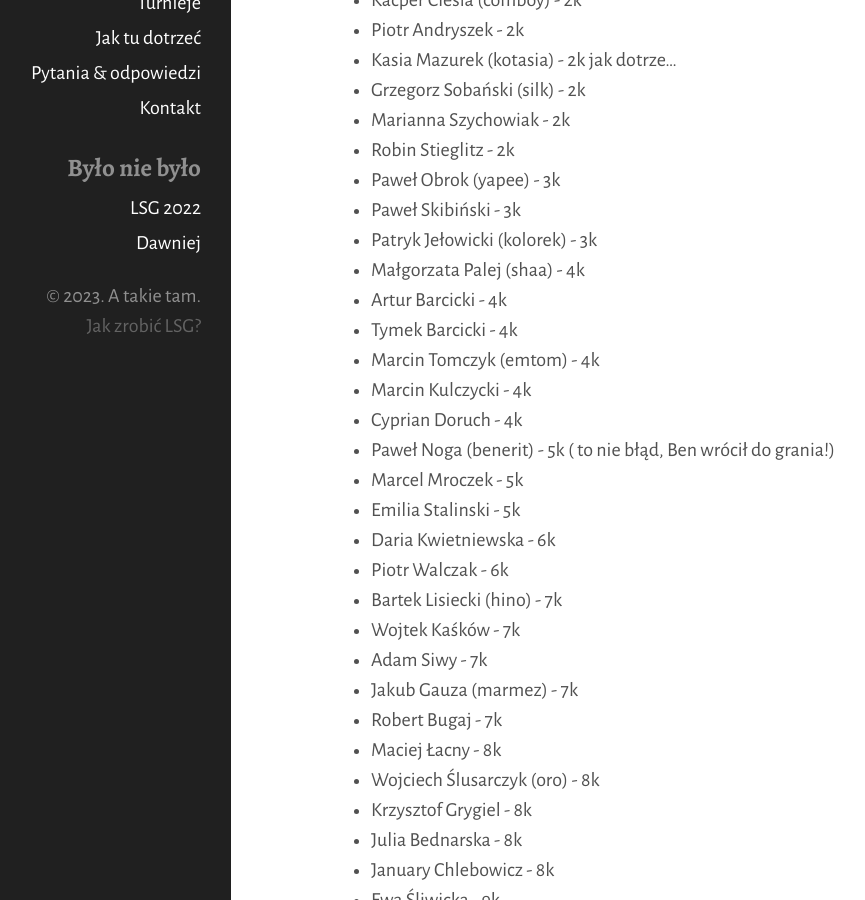
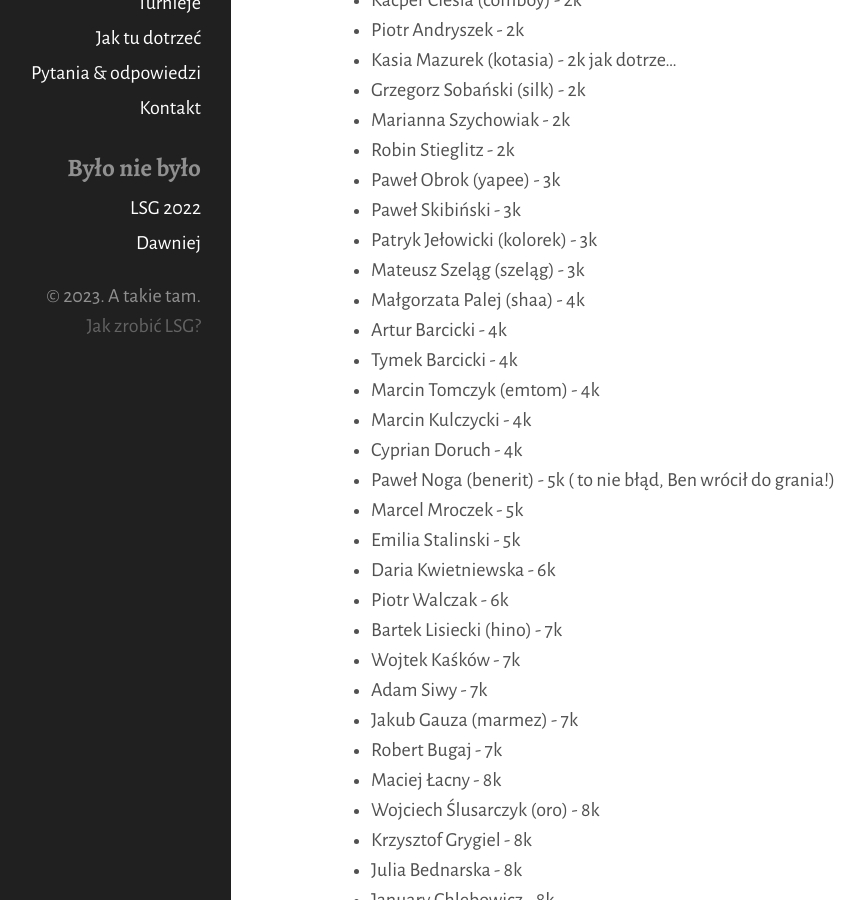
Before and after one commit to tasuki/lsg, a Jekyll site: the page built from zarejestrowani.md, in a window 1280 px wide and 900 px high, scrolled down 605 px. Shown: the whole window, without its empty margins (129-994 px from the left). Built offline with Jekyll 4.4.1, drawn with Linux system fonts in a browser that asks for light colours.

Commit message:
Update zarejestrowani.md

```diff
--- a/zarejestrowani.md
+++ b/zarejestrowani.md
@@ -30,6 +30,7 @@ Zarejestrowani uczestnicy, mniej więcej według stopnia:
 - Paweł Obrok (yapee) - 3k
 - Paweł Skibiński - 3k
 - Patryk Jełowicki (kolorek) - 3k
+- Mateusz Szeląg (szeląg) - 3k
 - Małgorzata Palej (shaa) - 4k
 - Artur Barcicki - 4k
 - Tymek Barcicki - 4k
```
